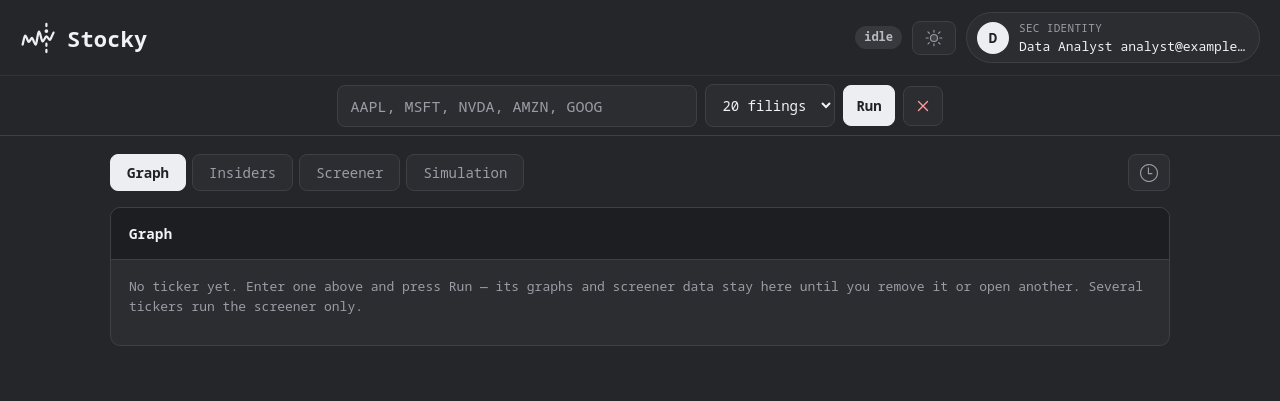
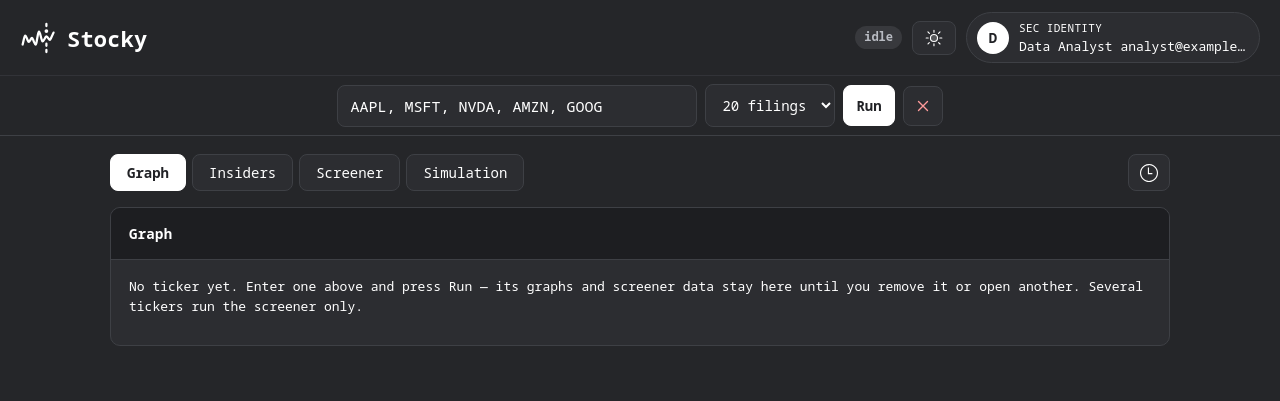
Before and after one commit to jorgecanut/10kanalyzer, a Flask app: page / in a window 1280 px wide. Shown: the top 401 px of the page. Run offline with Flask 3, Linux system fonts and the light colour scheme; data that the repository does not hold is empty.

Commit message:
ui: white text throughout the dark theme
Co-Authored-By: Claude Opus 5.5 <noreply@anthropic.com>

```diff
--- a/templates/index.html
+++ b/templates/index.html
@@ -30,9 +30,9 @@
     --bar:#1d1e21;
     --line:#3e4045;
     --line-soft:#323338;
-    --muted:#9a9da5;
-    --text:#f1f2f4;
-    --accent:#eceef1;
+    --muted:#ffffff;          /* all dark-theme text is white for legibility */
+    --text:#ffffff;
+    --accent:#ffffff;
     --on-accent:#212226;
     --accent-soft:rgba(236,238,241,.14);
     --green:#8fe0a0;
```
